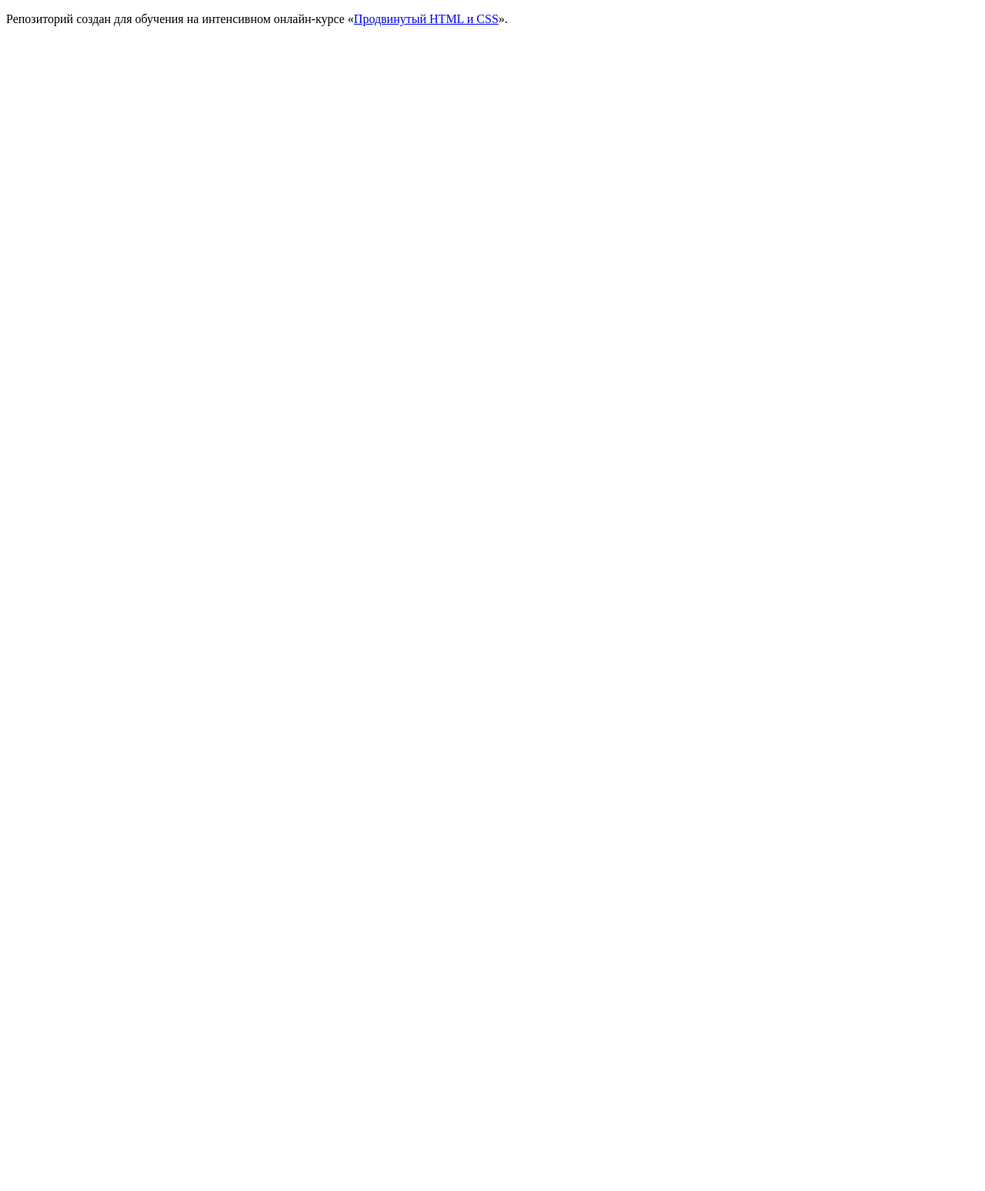
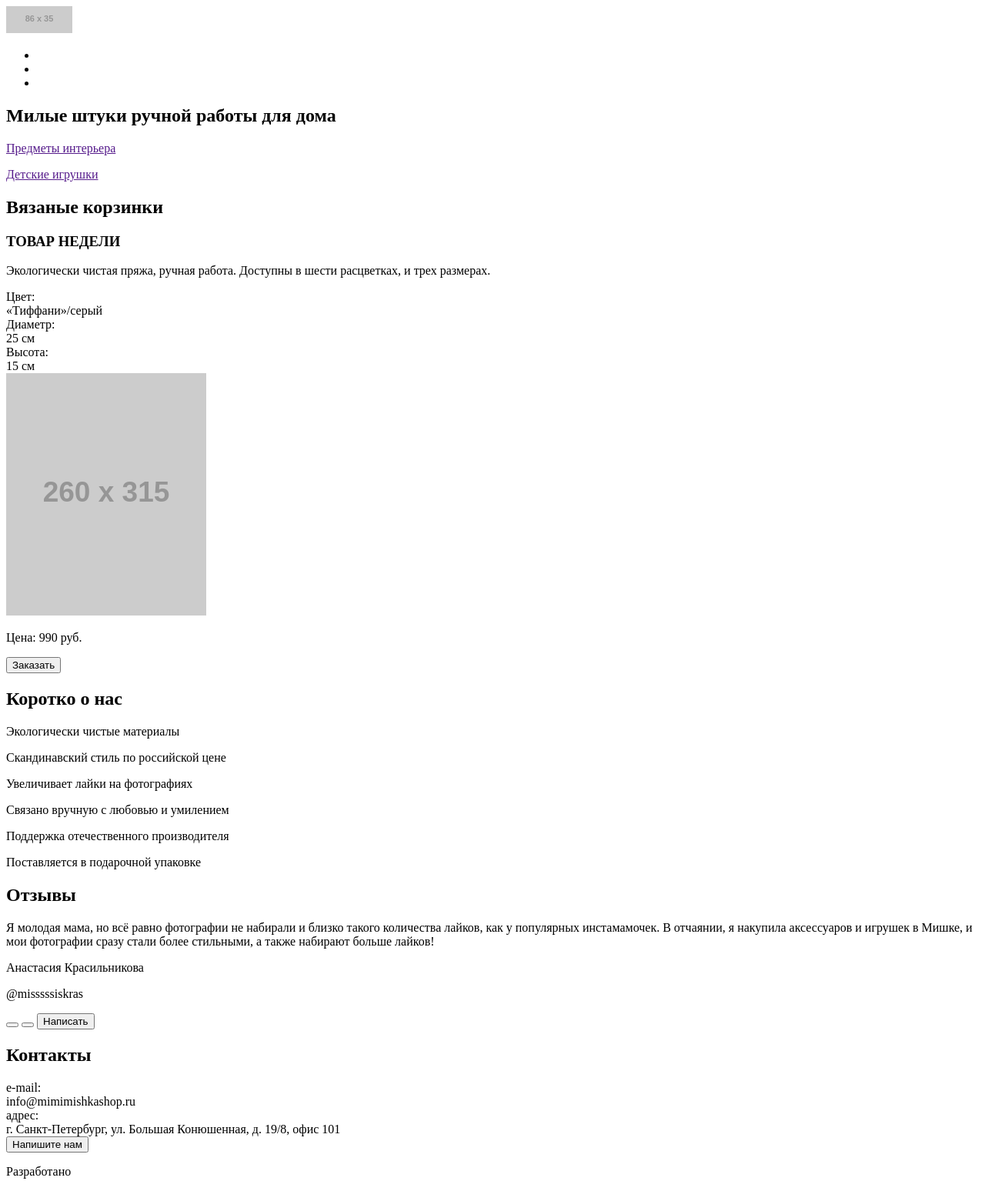
Before and after one commit to m01key/151240-mishka, a website: page index.html in a window 1280 px wide. Shown: the whole page at 77% size. Before the commit the page ends 800 px from the top, so only its background shows below. Drawn offline with Linux system fonts and the light colour scheme; placeholder pictures from the web are drawn by us.

Commit message:
базовая разметка

```diff
--- a/index.html
+++ b/index.html
@@ -1,12 +1,113 @@
 <!DOCTYPE html>
 <html lang="ru">
-  <head>
-    <meta charset="utf-8">
-    <title>HTML Academy: Мишка</title>
-  </head>
-  <body>
+<head>
+  <meta charset="utf-8">
+  <title>Мишка</title>
+</head>
+<body>
 
-    <p>Репозиторий создан для обучения на интенсивном онлайн‑курсе «<a href="https://htmlacademy.ru/intensive/adaptive">Продвинутый HTML и CSS</a>».</p>
 
-  </body>
+  <header class="header">
+    <div class="logo">
+      <img src="http://placehold.it/86x35" alt="логотип" width="86" height="35">
+    </div>
+
+    <nav class="menu-main">
+      <ul class="menu-list">
+        <li><a href=""></a></li>
+        <li><a href=""></a></li>
+        <li><a href=""></a></li>
+      </ul>
+    </nav>
+  </header>
+
+
+  <main>
+    <section class="content">
+      <h1 class="content__text">Милые штуки ручной работы для дома</h1>
+
+      <a href="" class="products">
+        <p class="products__text">Предметы интерьера</p>
+      </a>
+      <a href="" class="products">
+        <p class="products__text">Детские игрушки</p>
+      </a>
+    </section>
+
+    <section class="product">
+      <h2 class="product__title">Вязаные корзинки</h2>
+      <h3 class="product__hit">ТОВАР НЕДЕЛИ</h3>
+      <p class="product__text">Экологически чистая пряжа, ручная работа. Доступны в шести расцветках, и трех размерах.</p>
+      <div class="table">
+        <div class="table__row">
+          <div class="table__cell">Цвет:</div>
+          <div class="table__cell">«Тиффани»/серый</div>
+        </div>
+        <div class="table__row">
+          <div class="table__cell">Диаметр:</div>
+          <div class="table__cell">25 см</div>
+        </div>
+        <div class="table__row">
+          <div class="table__cell">Высота:</div>
+          <div class="table__cell">15 см</div>
+        </div>
+      </div>
+      <div class="product__pic">
+        <img src="http://placehold.it/260x315" alt="вязанные корзинки" width="260" height="315">
+      </div>
+      <p class="product__price">Цена: 990 руб.</p>
+      <button class="btn">Заказать</button>
+    </section>
+
+    <section class="features">
+      <h2 class="features__title">Коротко о нас</h2>
+      <p class="features__text">Экологически чистые материалы</p>
+      <p class="features__text">Скандинавский стиль  по российской цене</p>
+      <p class="features__text">Увеличивает лайки на фотографиях</p>
+      <p class="features__text">Связано вручную с любовью и умилением</p>
+      <p class="features__text">Поддержка отечественного производителя</p>
+      <p class="features__text">Поставляется в подарочной упаковке</p>
+    </section>
+
+    <section class="reviews">
+      <h2 class="reviews__title">Отзывы</h2>
+      <p class="reviews__text">Я молодая мама, но всё равно фотографии не набирали и близко такого количества лайков, как у популярных инстамамочек. В отчаянии, я накупила аксессуаров и игрушек в Мишке, и мои фотографии сразу стали более стильными, а также набирают больше лайков!</p>
+      <p class="reviews__author">Анастасия Красильникова</p>
+      <p class="reviews__nick">@misssssiskras</p>
+      <button class="reviews__prev"></button>
+      <button class="reviews__next"></button>
+      <button class="btn">Написать</button>
+    </section>
+
+    <section class="contacts">
+      <h2 class="contacts__title">Контакты</h2>
+      <div class="table">
+        <div class="table__row">
+          <div class="table__cell">e-mail:</div>
+          <div class="table__cell">info@mimimishkashop.ru</div>
+        </div>
+        <div class="table__row">
+          <div class="table__cell">адрес:</div>
+          <div class="table__cell">г. Санкт-Петербург, ул. Большая Конюшенная, д. 19/8, офис 101</div>
+        </div>
+      </div>
+      <div id="map"></div>
+      <button class="btn">Напишите нам</button>
+    </section>
+  </main>
+
+
+  <footer class="footer">
+    <div class="social">
+      <a href="" class="social__insta"></a>
+      <a href="" class="social__fb"></a>
+      <a href="" class="social__tw"></a>
+    </div>
+    <div class="copy">
+      <p class="copy__text">Разработано</p>
+    </div>
+  </footer>
+
+
+</body>
 </html>
```
Also changed, not shown: catalog.html (added, +83 -0 lines), form.html (added, +71 -0 lines).
